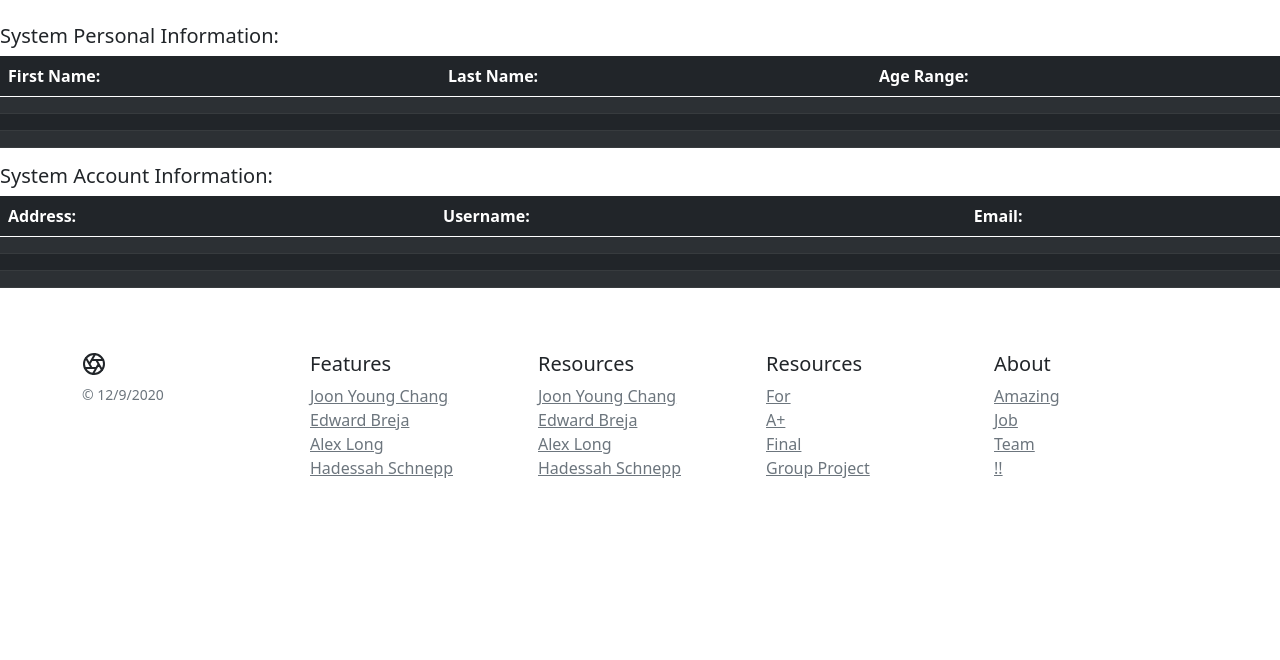
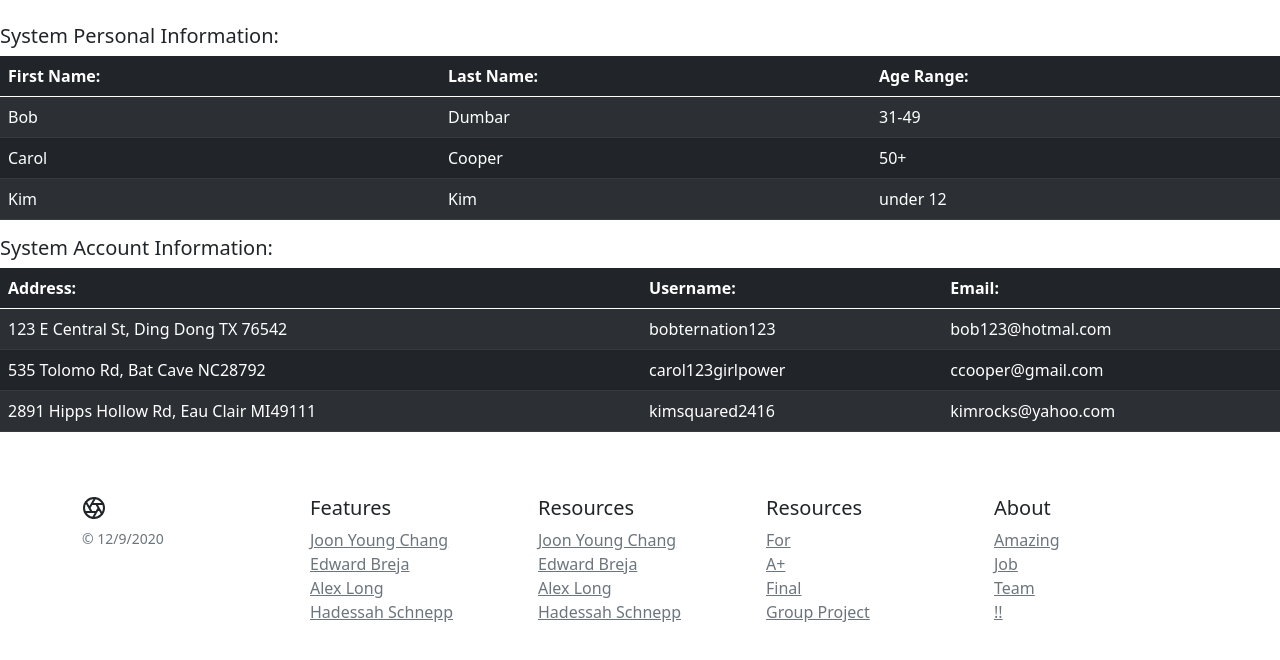
Before and after one commit to CrypticSquirrel/Eat4Wellness, a plain HTML site: page client/pages/accounts.html in a window 1280 px wide. Shown: the part 158-818 px from the top of the page. Drawn offline with nearby package versions, Linux system fonts and the light colour scheme.

Commit message:
Update accounts.html

```diff
--- a/client/pages/accounts.html
+++ b/client/pages/accounts.html
@@ -62,21 +62,21 @@
           <tbody>
             <tr>
              <!-- calling user input -->
-              <td><span id="firstname"></td>
-              <td><span id="lastname"></td>
-              <td><span id="age"></td>
+              <td>Bob<span id="firstname"></td>
+              <td>Dumbar<span id="lastname"></td>
+              <td>31-49<span id="age"></td>
             </tr>
             <tr>
              <!-- calling user input -->
-              <td><span id="firstname"></td>
-              <td><span id="lastname"></td>
-              <td><span id="age"></td>
+              <td>Carol<span id="firstname"></td>
+              <td>Cooper<span id="lastname"></td>
+              <td>50+<span id="age"></td>
             </tr>
             <tr>
              <!-- calling user input -->
-              <td><span id="firstname"></td>
-              <td><span id="lastname"></td>
-              <td><span id="age"></td>
+              <td>Kim<span id="firstname"></td>
+              <td>Kim<span id="lastname"></td>
+              <td>under 12<span id="age"></td>
             </tr>
           </tbody>
         </table>
@@ -96,19 +96,19 @@
         </thead>
         <tbody>
           <tr>
-            <td><span id="address"></td>
-            <td><span id="username"></td>
-            <td><span id="email"></td>
+            <td>123 E Central St<span id="address">, Ding Dong<span id="city"> TX<span id="state"> 76542</span><span id="zip"></span></td>
+            <td>bobternation123<span id="username"></td>
+            <td>bob123@hotmal.com<span id="email"></td>
           </tr>
           <tr>
-            <td><span id="address"></td>
-            <td><span id="username"></td>
-            <td><span id="email"></td>
+            <td>535 Tolomo Rd<span id="address"><span id="city">, Bat Cave<span id="state"> NC<span id="zip">28792</span></td>
+            <td>carol123girlpower<span id="username"></td>
+            <td>ccooper@gmail.com<span id="email"></td>
           </tr>
           <tr>
-            <td><span id="address"></td>
-            <td><span id="username"></td>
-            <td><span id="email"></td>
+            <td>2891 Hipps Hollow Rd<span id="address">, Eau Clair<span id="city"> MI<span id="state">49111<span id="zip"></span></td>
+            <td>kimsquared2416<span id="username"></td>
+            <td>kimrocks@yahoo.com<span id="email"></td>
           </tr>
 
           <!-- not sure how many "users" we want to display for? -->
```
